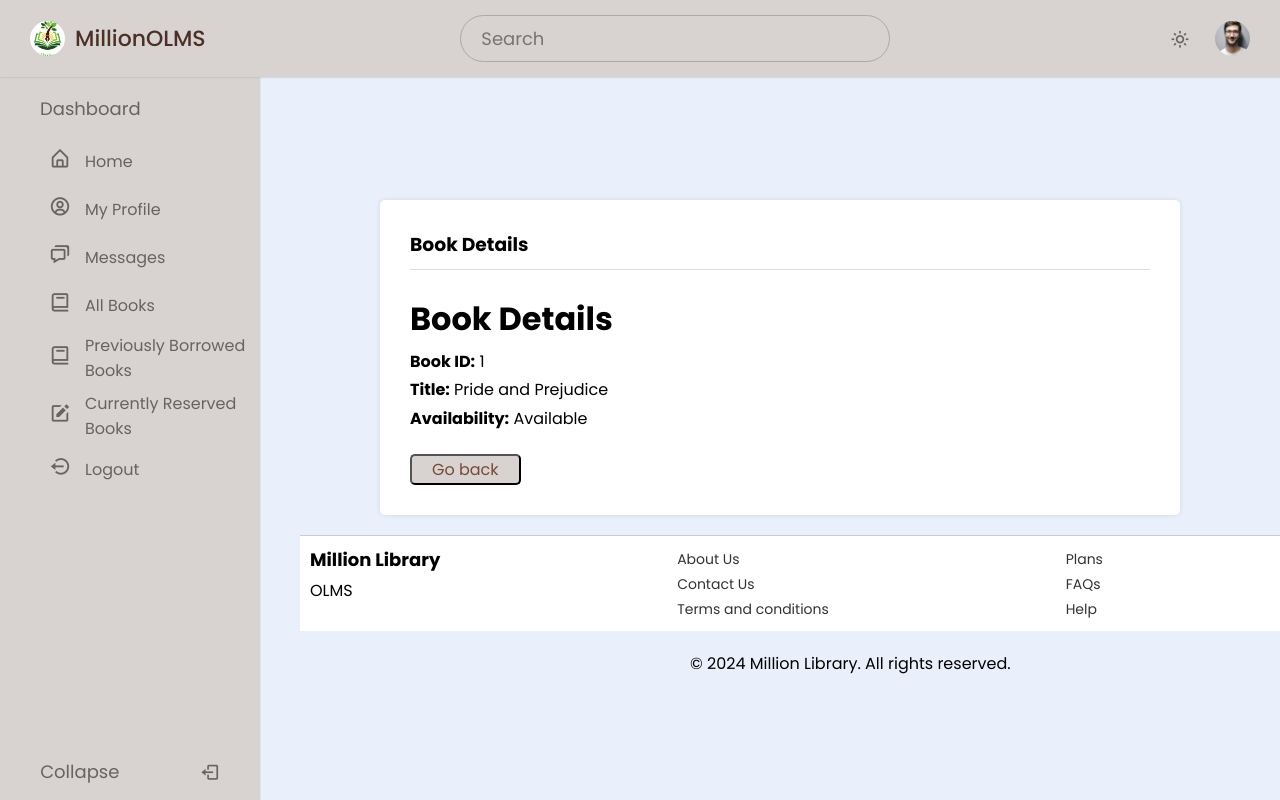
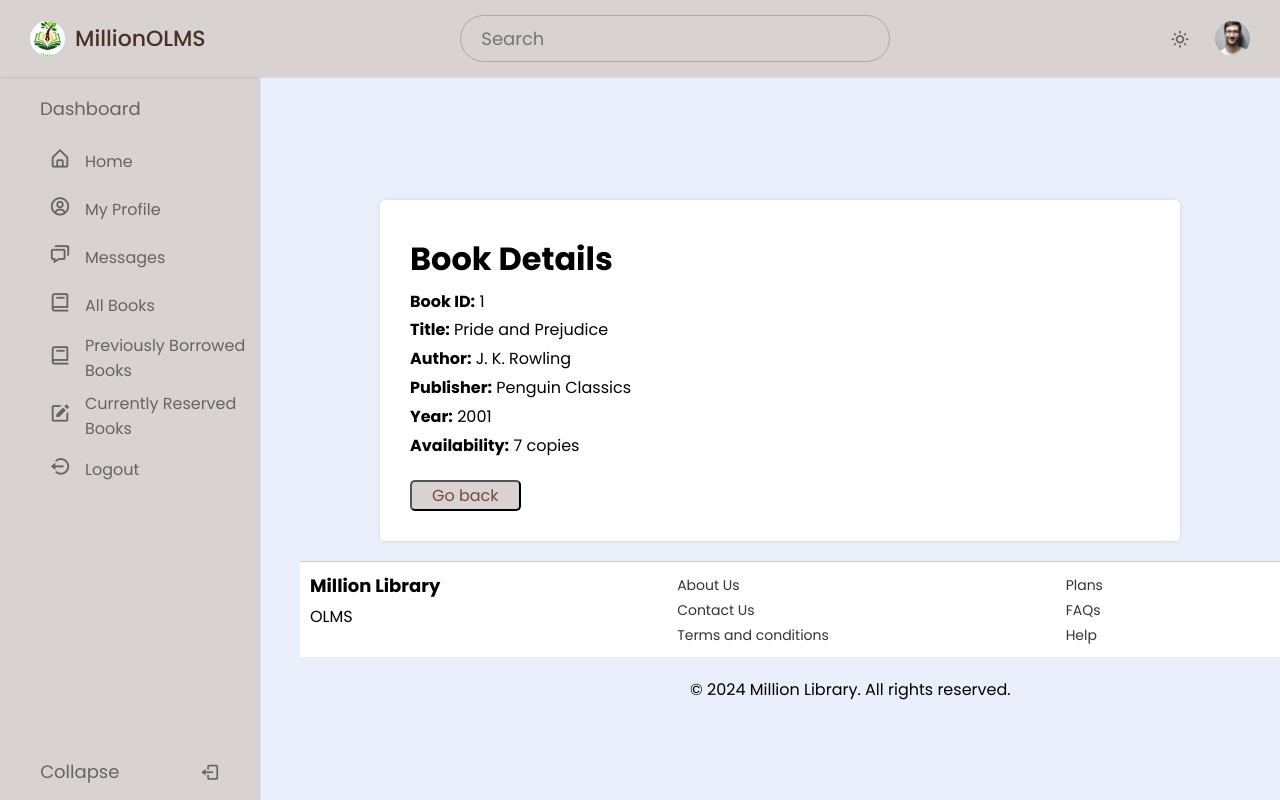
Before and after one commit to AsmaAmeenGeek/OLMS, a PHP site: page /user/books_details.php?BookId=1 in a window 1280 px wide. Run offline with PHP 8.4, Linux system fonts and the light colour scheme; a user stored in the database is signed in; data comes from the database, SQL or seed files in the repository.

Commit message:
add breif book details

```diff
--- a/user/books_details.php
+++ b/user/books_details.php
@@ -177,15 +177,54 @@ if (isset($_GET['BookId'])) {
             <!-- Book details Page -->
             <main class="main-content">
                 <div class="content">
-                    <h3>Book Details</h3>
                     <div class="book-details">
                         <h1>Book Details</h1>
-                        <p><strong>Book ID:</strong> <?php echo $book['BookId']; ?></p>
-                        <p><strong>Title:</strong> <?php echo $book['Title']; ?></p>
-                        <p><strong>Availability:</strong>
-                            <?php echo $book['Availability'] > 0 ? "Available" : "Not Available"; ?></p>
+                        <?php
+                        $x = $_GET['BookId']; // Using BookId from the GET parameter
+                        $sql = "SELECT * FROM OLMS.book WHERE BookId = ?";
+                        $stmt = $conn->prepare($sql);
+                        $stmt->bind_param("i", $x);
+                        $stmt->execute();
+                        $result = $stmt->get_result();
+
+                        if ($result->num_rows > 0) {
+                            $row = $result->fetch_assoc();
+                            $bookid = $row['BookId'];
+                            $name = $row['Title'];
+                            $publisher = $row['Publisher'];
+                            $year = $row['Year'];
+                            $avail = $row['Availability'];
+
+                            echo "<p><strong>Book ID:</strong> $bookid</p>";
+                            echo "<p><strong>Title:</strong> $name</p>";
+
+                            // Fetch authors
+                            $sql1 = "SELECT * FROM OLMS.author WHERE BookId = ?";
+                            $stmt1 = $conn->prepare($sql1);
+                            $stmt1->bind_param("i", $bookid);
+                            $stmt1->execute();
+                            $authorResult = $stmt1->get_result();
+
+                            echo "<p><strong>Author:</strong> ";
+                            $authors = [];
+                            while ($authorRow = $authorResult->fetch_assoc()) {
+                                $authors[] = $authorRow['Author'];
+                            }
+                            echo implode(", ", $authors) . "</p>";
+
+                            echo "<p><strong>Publisher:</strong> $publisher</p>";
+                            echo "<p><strong>Year:</strong> $year</p>";
+                            echo "<p><strong>Availability:</strong> ";
+                            echo $avail > 0 ? "$avail copies" : "Not Available";
+                            echo "</p>";
+                        } else {
+                            echo "<p>Book details not found.</p>";
+                        }
+                        ?>
                         <a href="all_books.php"><button>Go back</button></a>
                     </div>
+
+
                 </div>
             </main>
 
```
